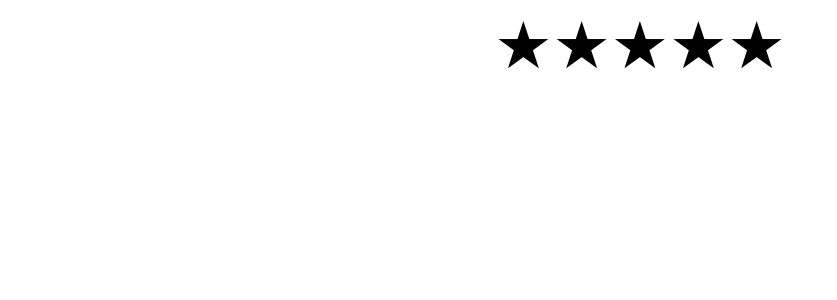
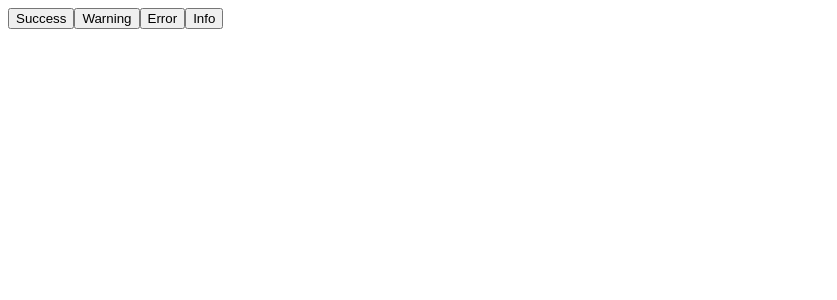
Before and after one commit to shriharieknathe/Machine-Coding-Practice, a React (Vite) app: page / in a window 1280 px wide. Shown: the top 300 px of the page, without its empty margins (0-837 px from the left). Built offline with nearby package versions, Linux system fonts and the light colour scheme.

Commit message:
create toast message

```diff
--- a/src/App.jsx
+++ b/src/App.jsx
@@ -1,10 +1,10 @@
 import "./App.css";
-import StarPattern from "./star-pattern/starPatern";
+import ToastMessage from "./toast-message/toastMessage";
 
 function App() {
   return (
     <>
-      <StarPattern />
+      <ToastMessage />
     </>
   );
 }
--- /dev/null
+++ b/src/toast-message/toastMessage.css
@@ -0,0 +1,43 @@
+
+.toast_container {
+  position: fixed;
+  top: 10px;
+  right: 10px;
+}
+
+.toast {
+  width: 250px;
+  background-color: rgb(51, 170, 51);
+  color: black;
+  padding: 12px;
+  margin: 8px;
+  display: flex;
+  align-items: center;
+  justify-content: space-between;
+  border-radius: 12px;
+  animation: slide 1s 1;
+}
+
+.toast span{
+    cursor: pointer;
+}
+
+@keyframes slide {
+  0% {
+    transform: translateX(100%);
+  }
+  100% {
+    transform: translateX(0%);
+  }
+}
+
+.warning {
+  background-color: rgb(167, 150, 24);
+}
+.info {
+  background-color: rgb(125, 125, 199);
+}
+
+.error {
+  background-color: rgb(222, 104, 104);
+}
--- /dev/null
+++ b/src/toast-message/toastMessage.jsx
@@ -0,0 +1,64 @@
+import React, { useRef } from "react";
+import "./toastMessage.css";
+import { useState } from "react";
+
+const ToastMessage = () => {
+  const [toastList, setToastList] = useState([]);
+
+  const timeRef = useRef({});
+  console.log(timeRef);
+
+  const onCloseClick = (id) => {
+    clearInterval(timeRef.current[id]);
+    delete timeRef.current[id];
+    setToastList((prev) => {
+      const newArr = prev.filter((item) => item.id != id);
+      return newArr;
+    });
+  };
+
+  const onButtonClick = (message, type) => {
+    const id = new Date().getTime();
+    const newList = [...toastList, { id, message, type }];
+    setToastList(newList);
+
+    timeRef.current[id] = setTimeout(() => onCloseClick(id), 5000);
+  };
+
+  return (
+    <div className="toast_component">
+      <div className={`toast_container `}>
+        {toastList.map((item) => {
+          return (
+            <div key={item.id} className={`toast ${item.type}`}>
+              {item.message}
+              <span onClick={() => onCloseClick(item.id)}>X</span>
+            </div>
+          );
+        })}
+      </div>
+      <div className="button_container">
+        <button
+          className="btn"
+          onClick={() => onButtonClick("Success", "success")}
+        >
+          Success
+        </button>
+        <button
+          className="btn"
+          onClick={() => onButtonClick("Warning", "warning")}
+        >
+          Warning
+        </button>
+        <button className="btn" onClick={() => onButtonClick("Error", "error")}>
+          Error
+        </button>
+        <button className="btn" onClick={() => onButtonClick("Info", "info")}>
+          Info
+        </button>
+      </div>
+    </div>
+  );
+};
+
+export default ToastMessage;
```
